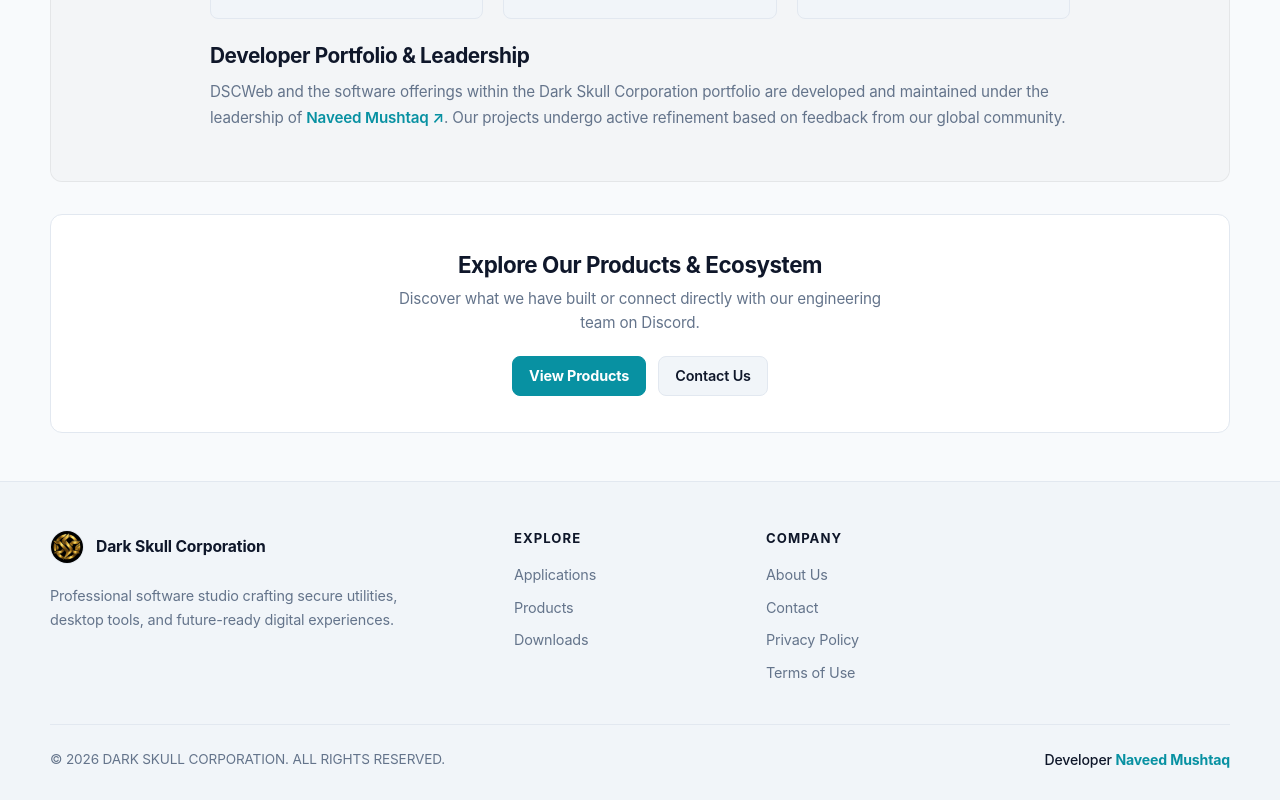
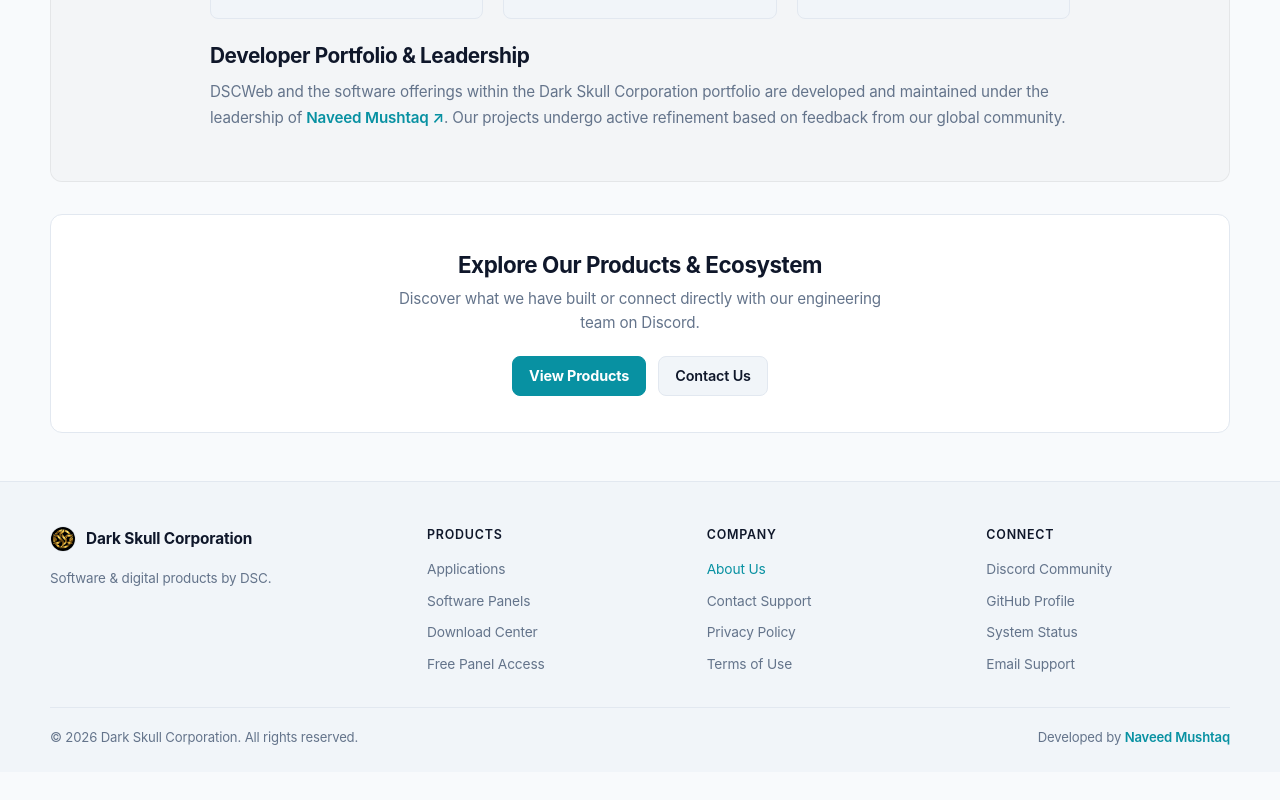
Before and after one commit to shahnaveed07/DSCWeb_React, a React (Vite) app: page /pages/about in a window 1280 px wide. Shown: the part 886-1686 px from the top of the page. After the commit the page ends 1658 px from the top, so only its background shows below. Built offline with nearby package versions, Linux system fonts and the light colour scheme; no server answers.

Commit message:
refactor(layout): update site footer design and branding
- Refactor footer brand structure and styling
- Update footer grid layout and spacing
- Rename link labels for improved clarity

```diff
--- a/src/components/layout/SiteFooter.jsx
+++ b/src/components/layout/SiteFooter.jsx
@@ -6,40 +6,45 @@
       <div className="footer-container">
         <div className="footer-grid">
           <div className="footer-col footer-brand-col">
-            <NavLink className="logo-mark" to="/">
+            <NavLink className="footer-brand" to="/" aria-label="Dark Skull Corporation Home">
               <img
                 src="/images/dsclogo.png"
                 alt="Dark Skull Corporation"
-                className="header-logo-img"
+                className="footer-brand-logo"
               />
-              <span className="logo-text">Dark Skull Corporation</span>
+              <span className="footer-brand-name">Dark Skull Corporation</span>
             </NavLink>
-            <p className="footer-desc mt-10">
-              Professional software studio crafting secure utilities, desktop tools, and future-ready digital experiences.
+            <p className="footer-desc">
+              Software &amp; digital products by DSC.
             </p>
           </div>
+
           <div className="footer-col">
-            <h4 className="footer-col-title">Explore</h4>
+            <span className="footer-col-title">Products</span>
             <ul className="footer-links">
               <li>
                 <NavLink to="/pages/apps">Applications</NavLink>
               </li>
               <li>
-                <NavLink to="/pages/products">Products</NavLink>
+                <NavLink to="/pages/products">Software Panels</NavLink>
               </li>
               <li>
-                <NavLink to="/pages/downloads">Downloads</NavLink>
+                <NavLink to="/pages/downloads">Download Center</NavLink>
+              </li>
+              <li>
+                <NavLink to="/pages/freepanel">Free Panel Access</NavLink>
               </li>
             </ul>
           </div>
+
           <div className="footer-col">
-            <h4 className="footer-col-title">Company</h4>
+            <span className="footer-col-title">Company</span>
             <ul className="footer-links">
               <li>
                 <NavLink to="/pages/about">About Us</NavLink>
               </li>
               <li>
-                <NavLink to="/pages/contact">Contact</NavLink>
+                <NavLink to="/pages/contact">Contact Support</NavLink>
               </li>
               <li>
                 <NavLink to="/pages/privacy-policy">Privacy Policy</NavLink>
@@ -49,19 +54,52 @@
               </li>
             </ul>
           </div>
+
+          <div className="footer-col">
+            <span className="footer-col-title">Connect</span>
+            <ul className="footer-links">
+              <li>
+                <a
+                  href="https://discord.gg/XB2Zjmsb7K"
+                  target="_blank"
+                  rel="noopener noreferrer"
+                >
+                  Discord Community
+                </a>
+              </li>
+              <li>
+                <a
+                  href="https://github.com/shahnaveed07"
+                  target="_blank"
+                  rel="noopener noreferrer"
+                >
+                  GitHub Profile
+                </a>
+              </li>
+              <li>
+                <NavLink to="/pages/status">System Status</NavLink>
+              </li>
+              <li>
+                <a href="mailto:darkskullcorporation@gmail.com">
+                  Email Support
+                </a>
+              </li>
+            </ul>
+          </div>
         </div>
+
         <div className="footer-bottom">
           <p className="footer-copyright">
-            &copy; 2026 DARK SKULL CORPORATION. ALL RIGHTS RESERVED.
+            &copy; 2026 Dark Skull Corporation. All rights reserved.
           </p>
           <p className="footer-credit">
-            Developer{' '}
+            Developed by{' '}
             <a
               href="https://naveedmushtaq.tech/"
               target="_blank"
               rel="noopener noreferrer"
-              className="footer-name tooltip-trigger"
-              data-tooltip="Visit Portfolio"
+              className="footer-developer-link"
+              title="Visit Developer Portfolio"
             >
               Naveed Mushtaq
             </a>
--- a/src/index.css
+++ b/src/index.css
@@ -2071,41 +2071,79 @@
   border-top: 1px solid var(--surface-border);
   background-color: var(--footer-bg);
   margin-top: auto;
-  transition: border-color 0.2s ease, background 0.2s ease;
+  transition: border-color 0.2s ease, background-color 0.2s ease;
 }
 
 .footer-container {
   width: var(--content-width);
   margin: 0 auto;
-  padding: 48px 0 28px;
+  padding: 44px 0 24px;
 }
 
 .footer-grid {
   display: grid;
-  grid-template-columns: 2fr 1fr 1fr 1fr;
-  gap: 40px;
-  padding-bottom: 40px;
+  grid-template-columns: 1.4fr 1fr 1fr 1fr;
+  gap: 36px;
+  padding-bottom: 32px;
   border-bottom: 1px solid var(--surface-border);
 }
 
 .footer-brand-col {
-  max-width: 380px;
+  max-width: 280px;
+}
+
+.footer-brand {
+  display: inline-flex;
+  align-items: center;
+  gap: 10px;
+  text-decoration: none;
+  color: var(--text);
+  transition: opacity 0.15s ease;
+}
+
+.footer-brand:hover {
+  opacity: 0.88;
+}
+
+.footer-brand:focus-visible {
+  outline: 2px solid var(--primary);
+  outline-offset: 3px;
+  border-radius: 4px;
+}
+
+.footer-brand-logo {
+  width: 26px;
+  height: 26px;
+  border-radius: 50%;
+  border: 1px solid var(--surface-border);
+  object-fit: cover;
+  flex-shrink: 0;
+}
+
+.footer-brand-name {
+  font-size: 0.96rem;
+  font-weight: 700;
+  letter-spacing: -0.01em;
+  color: var(--text);
+  white-space: nowrap;
 }
 
 .footer-desc {
-  font-size: 0.9rem;
-  color: var(--muted);
-  line-height: 1.65;
-  margin-top: 14px;
+  font-size: 0.84rem;
+  color: var(--text-muted);
+  line-height: 1.5;
+  margin-top: 10px;
+  margin-bottom: 0;
 }
 
 .footer-col-title {
-  font-size: 0.82rem;
-  font-weight: 700;
+  display: block;
+  font-size: 0.78rem;
+  font-weight: 600;
   text-transform: uppercase;
-  letter-spacing: 0.08em;
+  letter-spacing: 0.06em;
   color: var(--text);
-  margin-bottom: 18px;
+  margin-bottom: 14px;
 }
 
 .footer-links {
@@ -2114,19 +2152,30 @@
   margin: 0;
   display: flex;
   flex-direction: column;
-  gap: 10px;
+  gap: 9px;
 }
 
 .footer-links li a {
-  font-size: 0.9rem;
-  color: var(--muted);
-  transition: color 0.15s ease, transform 0.15s ease;
-  display: inline-block;
+  font-size: 0.86rem;
+  color: var(--text-muted);
+  text-decoration: none;
+  display: inline-flex;
+  align-items: center;
+  transition: color 0.15s ease;
 }
 
 .footer-links li a:hover {
   color: var(--primary);
-  transform: translateX(2px);
+}
+
+.footer-links li a:focus-visible {
+  outline: 2px solid var(--primary);
+  outline-offset: 2px;
+  border-radius: 2px;
+}
+
+.footer-links li a.active {
+  color: var(--primary);
 }
 
 .footer-bottom {
@@ -2134,24 +2183,42 @@
   align-items: center;
   justify-content: space-between;
   flex-wrap: wrap;
-  gap: 14px;
-  padding-top: 24px;
+  gap: 12px;
+  padding-top: 20px;
 }
 
 .footer-copyright {
-  font-size: 0.85rem;
-  color: var(--muted);
+  font-size: 0.82rem;
+  color: var(--text-muted);
+  margin: 0;
+  line-height: 1.5;
 }
 
 .footer-credit {
-  font-size: 0.88rem;
-  color: var(--text);
-  font-weight: 500;
-}
-
+  font-size: 0.82rem;
+  color: var(--text-muted);
+  margin: 0;
+  line-height: 1.5;
+}
+
+.footer-developer-link,
 .footer-name {
   color: var(--primary);
-  font-weight: 700;
+  font-weight: 600;
+  text-decoration: none;
+  transition: color 0.15s ease;
+}
+
+.footer-developer-link:hover,
+.footer-name:hover {
+  text-decoration: underline;
+}
+
+.footer-developer-link:focus-visible,
+.footer-name:focus-visible {
+  outline: 2px solid var(--primary);
+  outline-offset: 2px;
+  border-radius: 2px;
 }
 
 /* Tooltip */
@@ -2360,8 +2427,8 @@
   }
 
   .footer-grid {
-    grid-template-columns: 1.5fr 1fr 1fr 1fr;
-    gap: 30px;
+    grid-template-columns: 1.3fr 1fr 1fr 1fr;
+    gap: 28px;
   }
 }
 
@@ -2375,8 +2442,8 @@
   }
 
   .footer-grid {
-    grid-template-columns: 1fr 1fr;
-    gap: 32px;
+    grid-template-columns: repeat(2, 1fr);
+    gap: 32px 36px;
   }
 
   .footer-brand-col {
@@ -2440,9 +2507,14 @@
     padding-right: 8px;
   }
 
+  .footer-container {
+    padding: 36px 0 20px;
+  }
+
   .footer-grid {
     grid-template-columns: 1fr;
-    gap: 28px;
+    gap: 24px;
+    padding-bottom: 24px;
   }
 
   .footer-brand-col {
@@ -2451,8 +2523,9 @@
 
   .footer-bottom {
     flex-direction: column;
-    text-align: center;
-    gap: 12px;
+    align-items: flex-start;
+    gap: 8px;
+    padding-top: 16px;
   }
 
   .home-hero-v2 {
```
